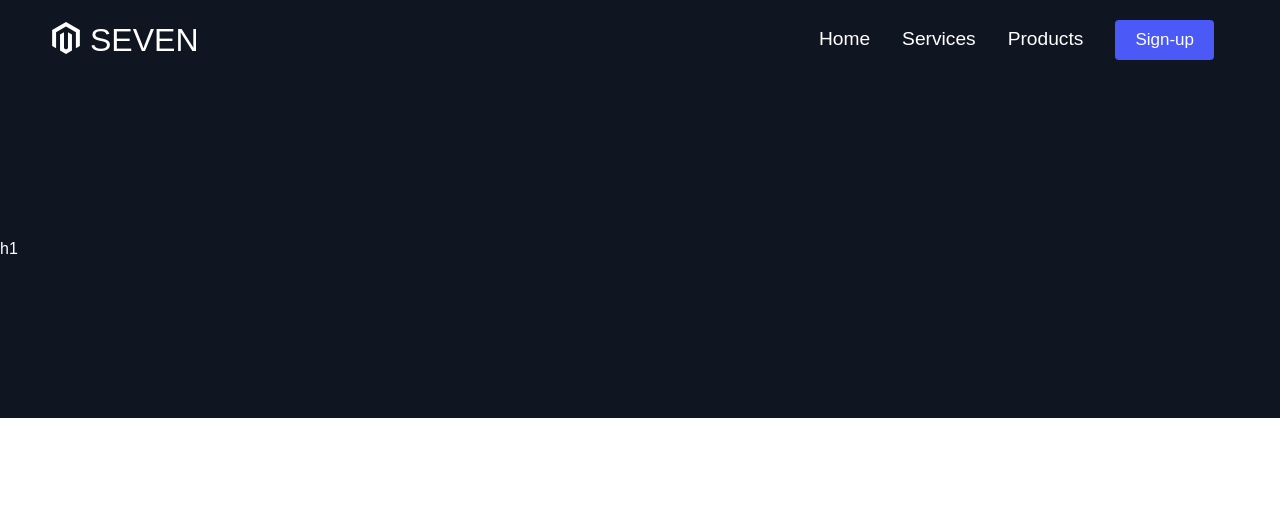
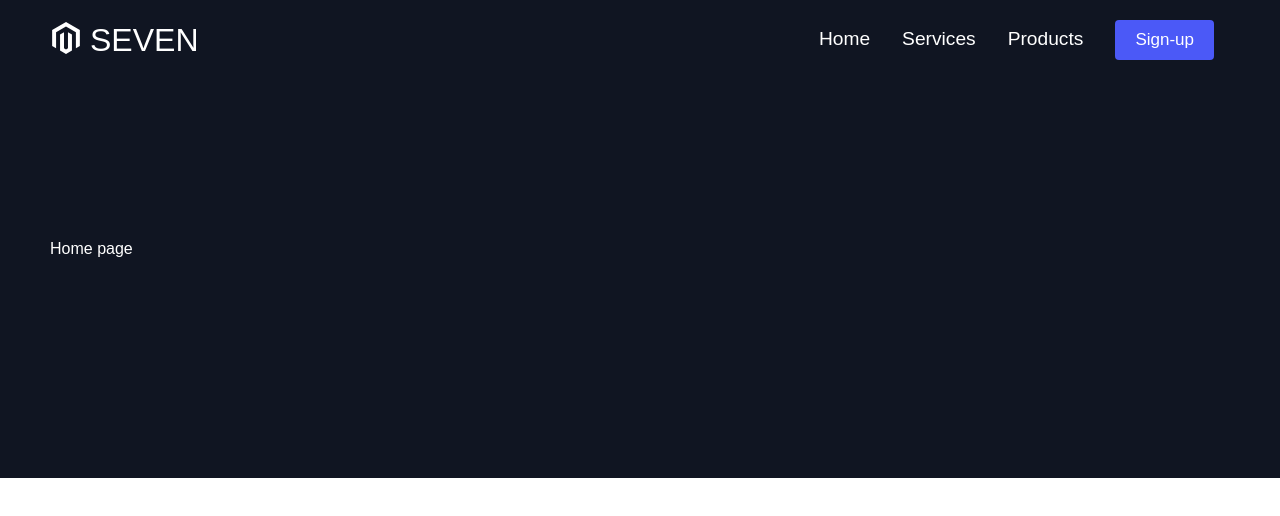
Before and after one commit to StyvenSoft/seven-landing, a React (Create React App) app: page / in a window 1280 px wide. Shown: the top 516 px of the page. Built offline with nearby package versions, Linux system fonts and the light colour scheme.

Commit message:
Created estructure InfoSection

```diff
--- a/src/components/InfoSection/InfoSection.elements.js
+++ b/src/components/InfoSection/InfoSection.elements.js
@@ -6,3 +6,36 @@ color: #fff;
 padding: 160px 0;
 background: ${({lightBg}) => (lightBg ? '#fff' : '#101522')};
 `
+export const InfoRow = styled.div`
+display: flex;
+margin: 0 -15px -15px -15px;
+flex-wrap: wrap;
+align-items: center;
+flex-direction: ${({ imgStart }) => (imgStart ? 'row-reverse' : 'row' )};
+`
+
+export const InfoColumn = styled.div`
+margin-bottom: 15px;
+margin-right: 15px;
+padding-left: 15px;
+flex: 1;
+max-width: 50%;
+flex-basis: 50%;
+
+@media screen and (max-width: 768px) {
+    max-width: 100%;
+    flex-basis: 100%;
+    display: flex;
+    justify-content: center;
+}
+`
+
+export const TextWrapper = styled.div`
+max-width: 540px;
+padding-top: 0;
+padding-bottom: 60px;
+
+@media screen and (max-width: 768px) {
+    padding-bottom: 65px;
+}
+`
--- a/src/components/InfoSection/InfoSection.js
+++ b/src/components/InfoSection/InfoSection.js
@@ -1,10 +1,19 @@
 import React from 'react';
-import { InfoSec } from './InfoSection.elements';
+import { Container } from '../../globalStyles';
+import { InfoSec, InfoRow, InfoColumn, TextWrapper } from './InfoSection.elements';
 
-const InfoSection = ({ lightBg }) => {
+const InfoSection = ({ lightBg, imgStart }) => {
     return (
         <>
-            <InfoSec lightBg={lightBg}>h1</InfoSec>
+            <InfoSec lightBg={lightBg}>
+                <Container>
+                    <InfoRow>
+                        <InfoColumn>
+                            <TextWrapper>Home page</TextWrapper>
+                        </InfoColumn>
+                    </InfoRow>
+                </Container>
+            </InfoSec>
         </>
     )
 }
```
